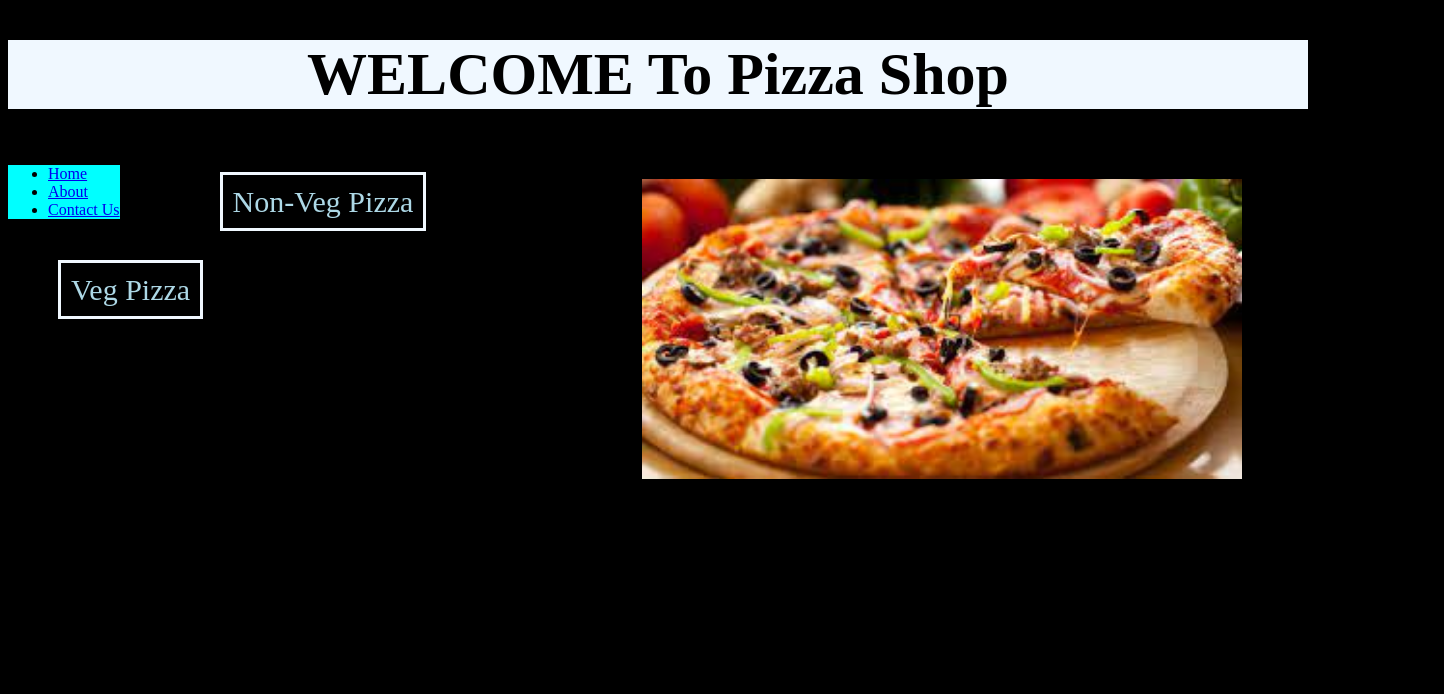
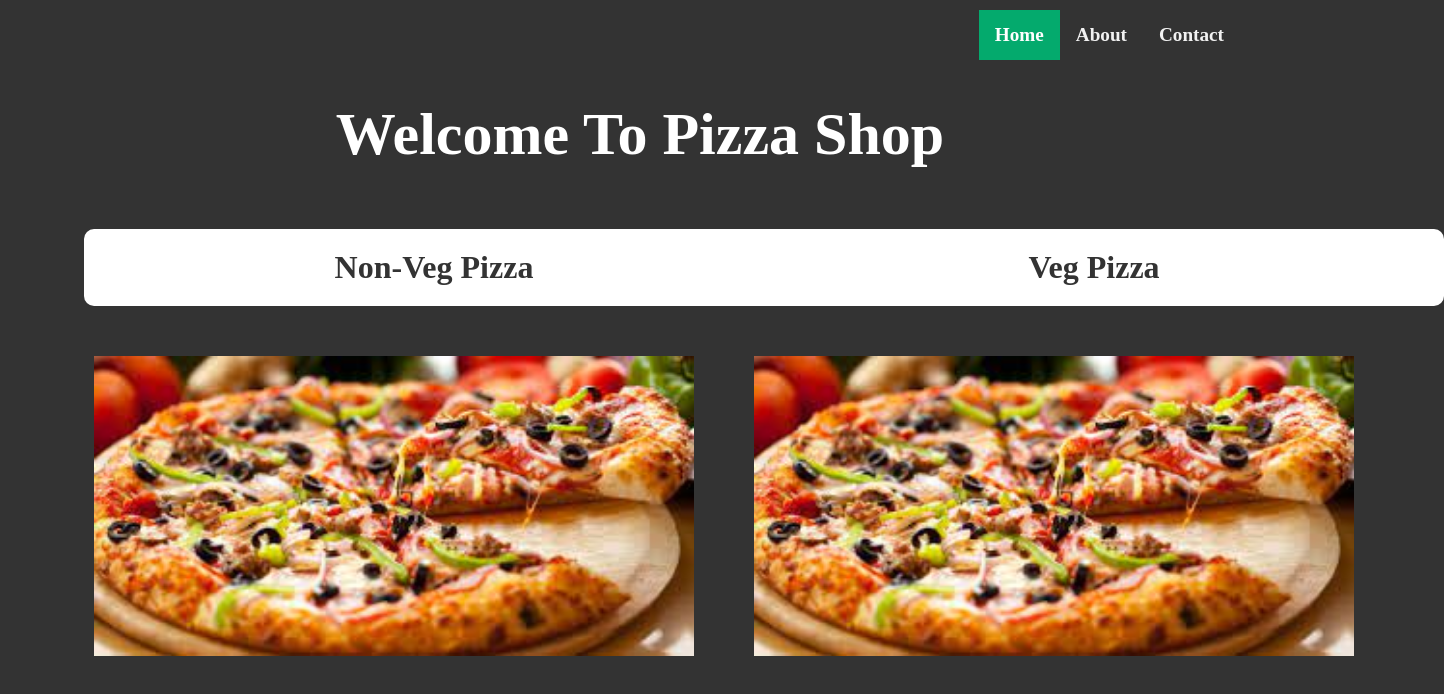
Before and after one commit to shalini-tiwari/Pizza-shop, a plain HTML site: page index.html in a window 1280 px wide. Shown: the whole page, 1444 px wide, since content can reach past the window. Drawn offline with Linux system fonts and the light colour scheme.

Commit message:
feat/minor UI fixes

```diff
--- a/index.css
+++ b/index.css
@@ -1,70 +1,68 @@
-body{
-    background-color:black;
+body {
+  margin: 0;
+  padding: 0;
+  background-color: #333;
 }
 
-ul{
-    background-color: aqua;
-    float:left;
-
-    }
-
-#wel{
-    height: 290px;
-    object-fit: cover;
-    transition: transform 200 ms in ease-in-out;
-    display: flex;
-
-    width:1000px;
-    height:1000px;
-}
-div{
-    display: flexbox;
-}
-img{
-
-    float:right;
-    width:600px;
-    height:300px;
-    margin:30px;
+.topnav {
+  overflow: hidden;
+  margin: 10px 40px 10px 10px;
+  background-color: #333;
 }
 
+.topnav a {
+  float: right;
+  color: #f2f2f2;
+  text-align: center;
+  padding: 14px 16px;
+  text-decoration: none;
+  font-size: 17px;
+  font-weight: 600;
+  font-size: 1.2rem;
+}
 
-h1{
+.topnav a:hover {
+  background-color: #ddd;
+  color: black;
+}
 
-    background-color: aliceblue;
-    font-size: 60px;
-    width:1300px;
+.topnav a.active {
+  background-color: #04aa6d;
+  color: white;
+}
 
+.page-header {
+  text-align: center;
+  color: #fff;
+  font-size: 60px;
 }
-section{
-    float:none;
+
+.section1 {
+  width: 90%;
+  margin: 0 auto;
 }
-p1{
-    color:wheat;
-    align-items: left;
 
+.sub-section-main {
+  display: flex;
+  justify-content: space-between;
 }
-p2{
-        color:lightblue;
-        font-size: 30px;
-        margin-left:100px;
 
-        margin-top:100;
-        border-style: solid;
-        border-color: aliceblue;
-        padding:10px 10px 10px;
-    }
- p3{
-        float:none;
-        color:lightblue;
-        font-size: 30px;
-        margin-left:6000px;
-        margin-right: 40px;
-        margin-bottom: 50px;
-        border-style: solid;
-        border-color: aliceblue;
-        margin-left: 50px;
-        padding:10px 10px 10px;
+.sub-section1-heading,
+.sub-section2-heading {
+  font-weight: 600;
+  font-size: 2rem;
+  text-align: center;
+  width: 100%;
+  background-color: #fff;
+  color: #333;
+  padding: 20px;
+  margin: 20px;
+  border-radius: 10px;
+}
 
-
-    }
+.pizza-veg,
+.pizza-non-veg {
+  width: 600px;
+  height: 300px;
+  margin: 30px;
+}
--- a/index.html
+++ b/index.html
@@ -1,28 +1,35 @@
 <!DOCTYPE html>
 <html lang="en">
-<head>
-    <meta charset="UTF-8">
-    <meta http-equiv="X-UA-Compatible" content="IE=edge">
-    <meta name="viewport" content="width=device-width, initial-scale=1.0">
+  <head>
+    <meta charset="UTF-8" />
+    <meta http-equiv="X-UA-Compatible" content="IE=edge" />
+    <meta name="viewport" content="width=device-width, initial-scale=1.0" />
     <title>Pizza Shop</title>
-    <link rel="stylesheet"  href="index.css">
-</head>
-<body>
+    <link rel="stylesheet" href="index.css" />
+  </head>
+  <body>
     <div>
-        <h1><center>WELCOME To Pizza Shop</center></h1>
-        <img src="Pizza.jpg" width = "60",height = "800">
+      <nav class="topnav">
+        <a href="#contact">Contact</a>
+        <a href="#about">About</a>
+        <a class="active" href="#home">Home</a>
+      </nav>
+
+      <div>
+        <h1 class="page-header">Welcome To Pizza Shop</h1>
+      </div>
+      <section class="section1">
+        <div class="sub-section-main">
+          <div class="sub-section1">
+            <p class="sub-section1-heading">Non-Veg Pizza</p>
+            <img class="pizza-non-veg" src="Pizza.jpg" alt="_pizza" />
+          </div>
+          <div class="sub-section2">
+            <p class="sub-section2-heading">Veg Pizza</p>
+            <img class="pizza-veg" src="Pizza.jpg" alt="_pizza" />
+          </div>
+        </div>
+      </section>
     </div>
-    <ul>
-        <li class="item"><a href="#">Home</a></li>
-        <li class="item"><a href="#">About</a></li>
-        <li class="item"><a href="#">Contact Us</a></li>
-    </ul>
-    <section>
-        <br></br>
-        <p2>Non-Veg Pizza</p2>
-        <br></br><br></br>
-        <p3>Veg Pizza</p3>
-    </section>
-
-</body>
+  </body>
 </html>
```
